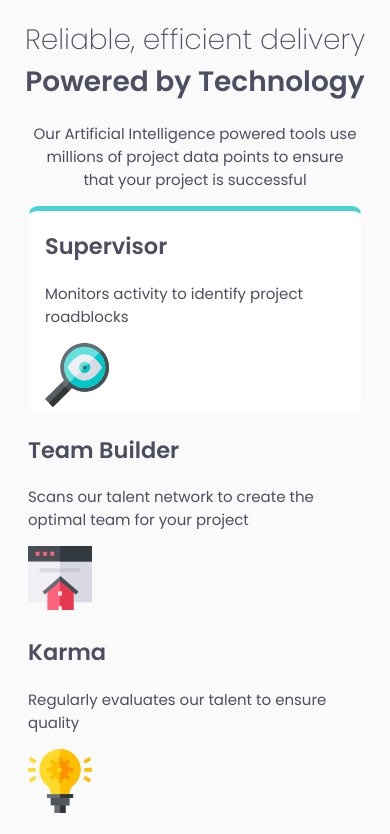
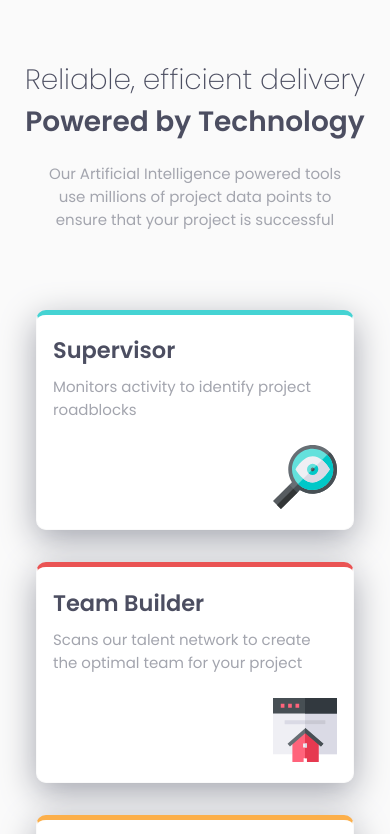
Before and after one commit to mroungou/four-card-feature-section-master, a plain HTML site: page index.html in a window 390 px wide. Shown: the top 834 px of the page. Drawn offline with Linux system fonts and the light colour scheme.

Commit message:
mobile design complet

```diff
--- a/main.scss
+++ b/main.scss
@@ -20,7 +20,41 @@ body {
     background-color: $veryLightGray;
 }
 
+main {
+    padding: 0.5rem;
+}
+
+@mixin ads {
+        border: 1px solid $veryLightGray;
+        border-top: 5px solid $cyan;
+        border-radius: 10px;
+        padding: 0 1rem;
+        background-color: white;
+        box-shadow: 0px 10px 35px $grayishBlue ;
+
+
+        h2 {
+            margin-block-end: 0;
+        }
+
+        p{
+            margin-block-start: 0.5rem;
+            margin-block-end: 0.5rem;
+            color: $grayishBlue;
+        }
+
+        img {
+            float: right;
+            padding-top: 1rem;
+            padding-bottom: 1.25rem;
+        }
+
+}
+
 .main-ad {
+    padding-top: 1.5rem;
+    padding-bottom: 4rem;
+
     h1 {
         font-weight: 200;
         color: $veryDarkBlue;
@@ -37,6 +71,7 @@ body {
     p {
         text-align: center;
         padding: 0 1.5rem;
+        color: $grayishBlue;
     }
 }
 
@@ -44,12 +79,29 @@ body {
     display: grid;
     grid-template-rows: auto;
     padding: 0 1.25rem;
+    padding-bottom: 2rem;
 
     .supervisor {
-        border: 1px solid $veryLightGray;
-        border-top: 5px solid $cyan;
-        border-radius: 10px;
-        padding: 0 1rem;
-        background-color: white;
+        @include ads;
+    }
+
+    .team-builder {
+
+        @include ads;
+        margin-top: 2rem;
+        border-top: 5px solid $red;
+    }
+
+    .karma {
+        @include ads;
+        margin-top: 2rem;
+        border-top: 5px solid $orange;
+
+    }
+
+    .calculator {
+        @include ads;
+        margin-top: 2rem;
+        border-top: 5px solid $blue;
     }
 }
```
Also changed, not shown: dist/css/main.css, 1 other file.
